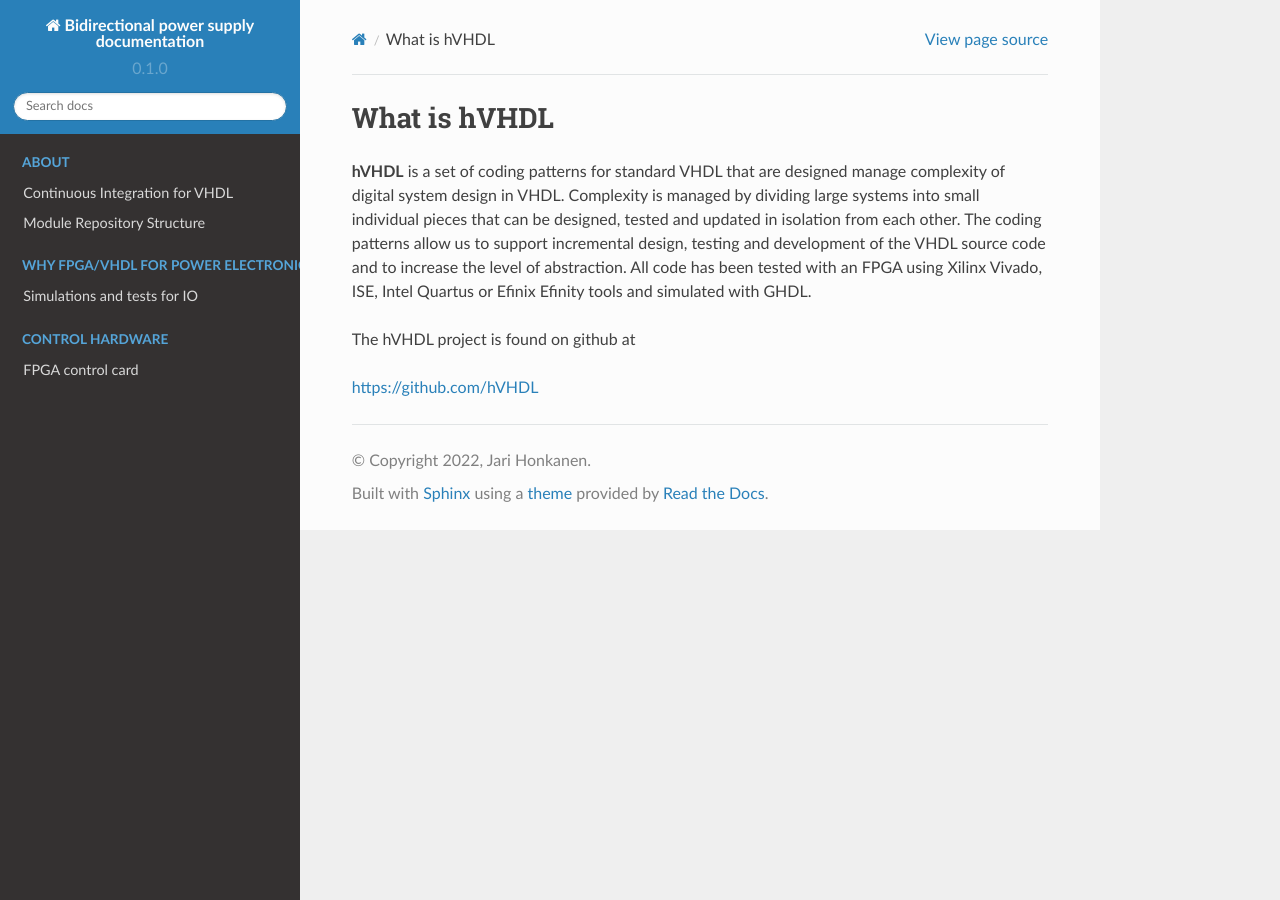
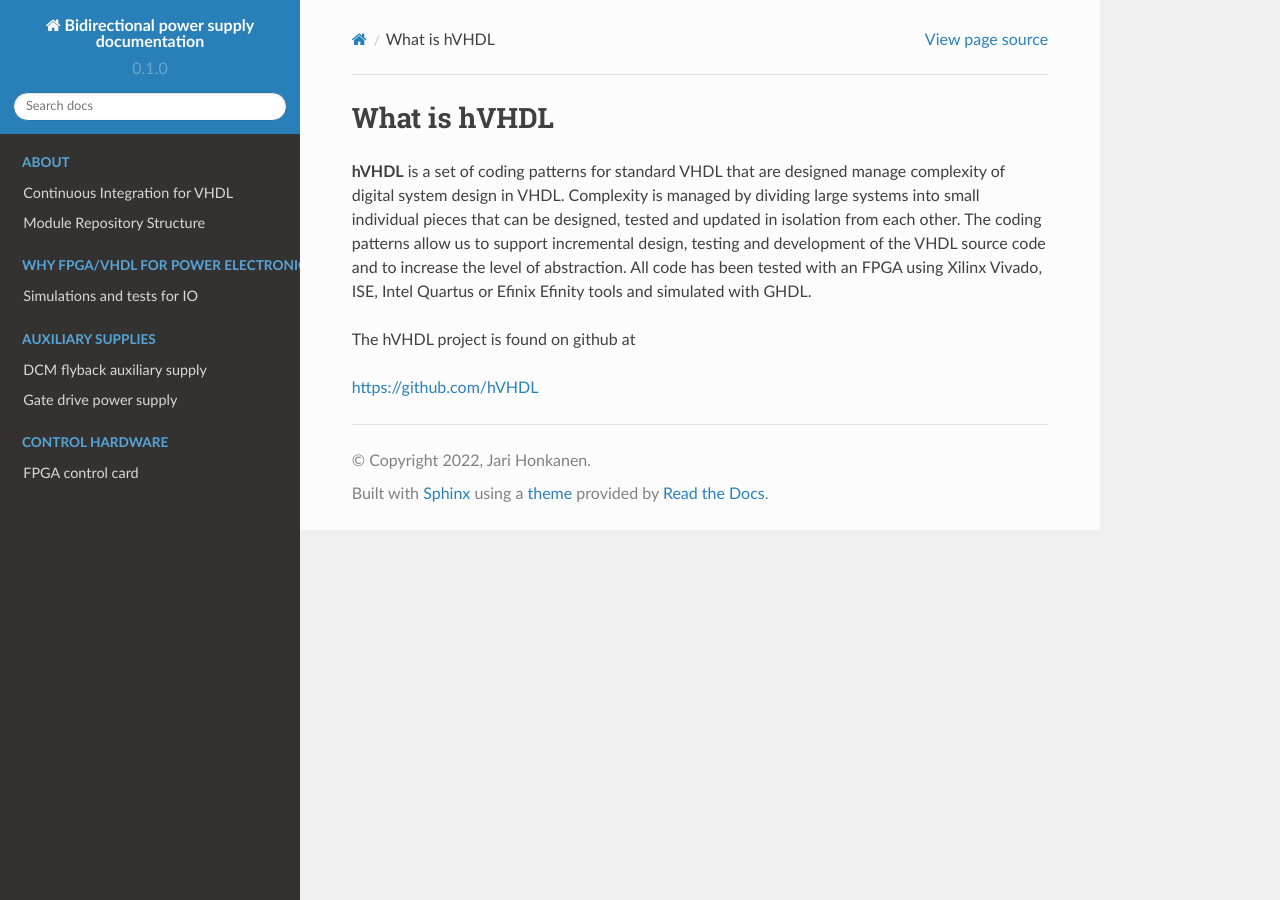
Before and after one commit to johonkanen/ac_inout_power_supply_docs, a Sphinx documentation site: the page built from docs/source/about/what_is_hvhdl.rst, in a window 1280 px wide. Built offline with Sphinx 7.4.7 and the Read the Docs theme 2.0.0, drawn with Linux system fonts in a browser that asks for light colours; pages that are not in the unit, such as notebooks, are missing from menus.

Commit message:
fix path in index

```diff
--- a/docs/source/index.rst
+++ b/docs/source/index.rst
@@ -24,8 +24,8 @@ https://github.com/hVHDL
     :caption: Auxiliary supplies
     :hidden:
 
-    aux_dcm_flyback/dcm_flyback_auxiliary_supply.rst
-    aux_dcm_flyback/gate_drive_power_supply/gate_drive_power_supply.rst
+    auxiliary_supplies/dcm_flyback_auxiliary_supply.rst
+    auxiliary_supplies/gate_drive_power_supply/gate_drive_power_supply.rst
 
 .. toctree::
     :caption: Control hardware
```
